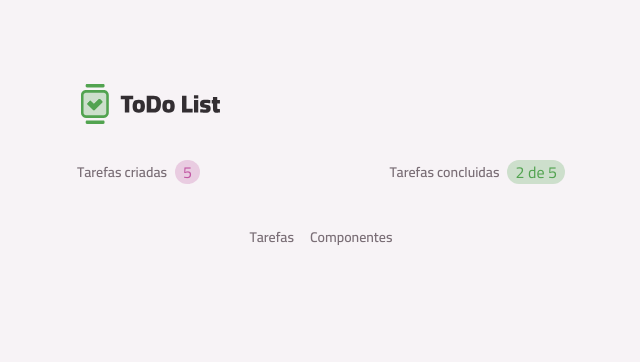
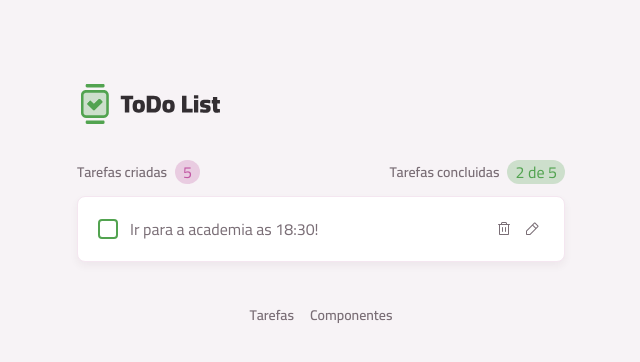
Before and after one commit to juniorbonini/todo-list, a React (Vite) app: page / in a window 1280 px wide. Shown: the top 362 px of the page, without its empty margins (319-959 px from the left). Built offline with nearby package versions, Linux system fonts and the light colour scheme.

Commit message:
Montanto layout - Criando componente da tarefa

```diff
--- /dev/null
+++ b/src/core-components/tasks-content.tsx
@@ -0,0 +1,55 @@
+import ButtonIcon from "../components/ButtonIcon";
+import Card from "../components/Card";
+import { CheckBox } from "../components/CheckBox";
+import Text from "../components/Text";
+
+// @ts-expect-error: module declaration for SVG React import
+import TrashIcon from "../assets/icons/trash.svg?react";
+
+// @ts-expect-error: module declaration for SVG React import
+import PencilIcon from "../assets/icons/pencil.svg?react";
+
+// @ts-expect-error: module declaration for SVG React import
+import CloseIcon from "../assets/icons/close.svg?react";
+
+// @ts-expect-error: module declaration for SVG React import
+import CheckIcon from "../assets/icons/square-duotone-checked.svg?react";
+import React from "react";
+import Input from "../components/Input";
+
+export default function TasksContent() {
+  const [isEditing, setIsEditing] = React.useState(false);
+
+  function handleEditiTask() {
+    setIsEditing(true)
+  }
+
+  function handleExitEdit() {
+    setIsEditing(false)
+  }
+
+  return (
+    <Card size="md" className="flex items-center gap-3">
+      {!isEditing ? (
+        <>
+          <CheckBox />
+          <Text className="flex-1">Ir para a academia as 18:30!</Text>
+          <div className="flex gap-1">
+            <ButtonIcon icon={TrashIcon} variant="terciary" />
+            <ButtonIcon icon={PencilIcon} variant="terciary" onClick={handleEditiTask} />
+          </div>
+        </>
+      ) : (
+        <>
+        <Input className="flex-1"/>
+
+         <div className="flex gap-1">
+            <ButtonIcon icon={CloseIcon} variant="secundary" onClick={handleExitEdit} />
+            <ButtonIcon icon={CheckIcon} variant="primary" />
+          </div>
+
+        </>
+      )}
+    </Card>
+  );
+}
--- a/src/pages/page-home.tsx
+++ b/src/pages/page-home.tsx
@@ -1,4 +1,5 @@
 import Container from "../components/Container";
+import TasksContent from "../core-components/tasks-content";
 import TasksSummary from "../core-components/tasks-summary";
 
 export default function Home() {
@@ -7,6 +8,9 @@ export default function Home() {
       <header className="flex items-center justify-between">
         <TasksSummary />
       </header>
+      <div>
+        <TasksContent />
+      </div>
     </Container>
   );
 }
```
